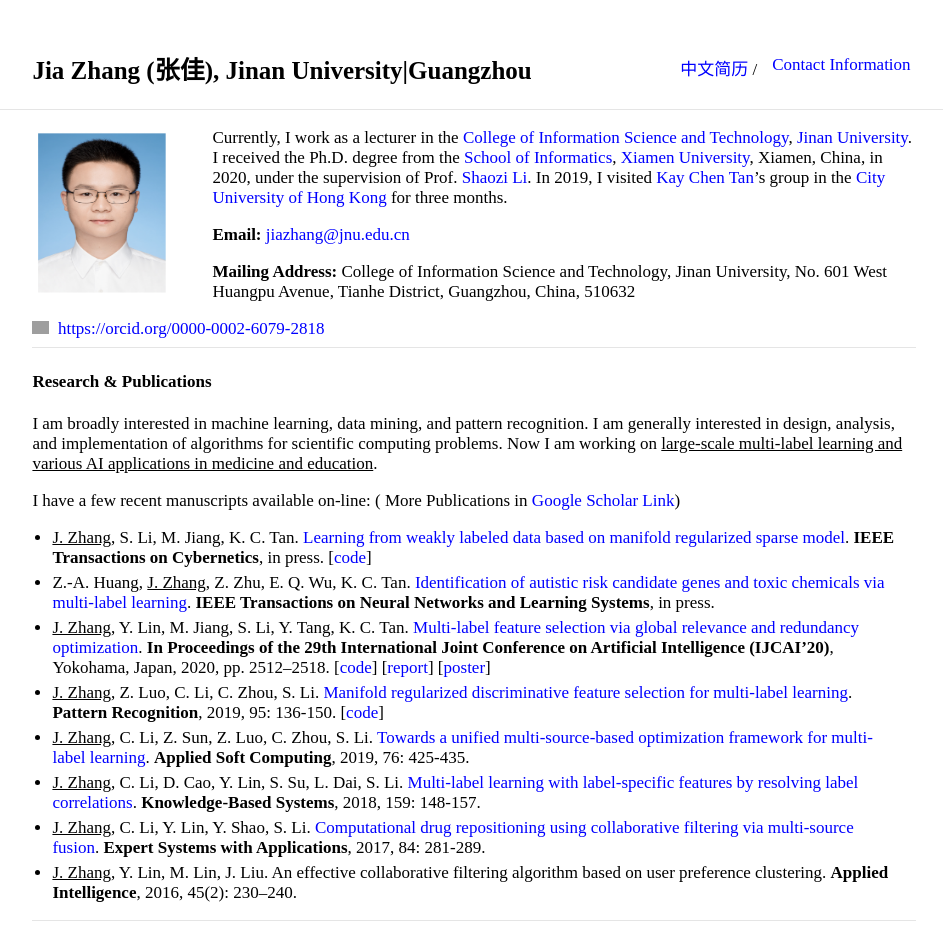
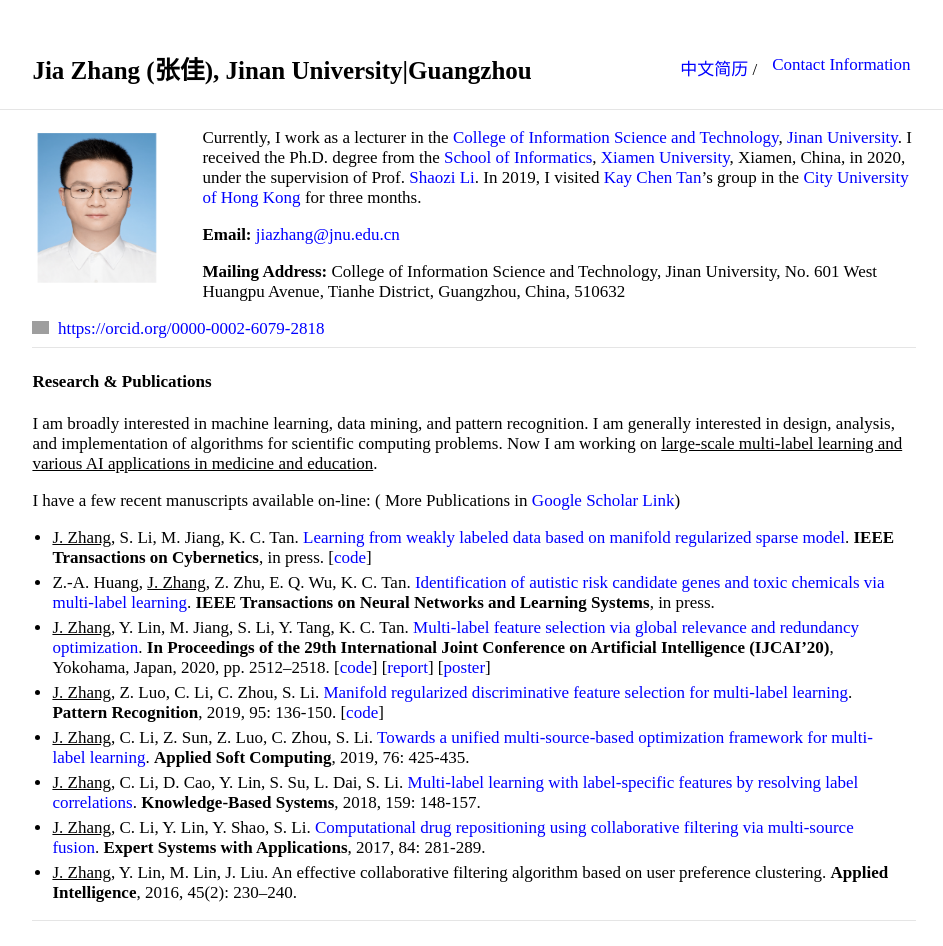
Before and after one commit to jiazhang-ml/jiazhang-ml.github.io, a Jekyll site: the page built from index.md, in a window 1280 px wide. Shown: the top 946 px of the page, without its empty margins (166-1109 px from the left). Built offline with Jekyll 4.4.1, drawn with Linux system fonts in a browser that asks for light colours; grey boxes are pictures that could not be loaded.

Commit message:
Update typography.scss

```diff
--- a/_sass/typography.scss
+++ b/_sass/typography.scss
@@ -37,8 +37,8 @@
         font-style: italic;
     }
     .profile-picture {
-        height: 170px;
-        width: 140px;
+        height: 160px;
+        width: 130px;
         position: relative;
         margin: 0px 40px 10px 0px;
         float: left;
```
